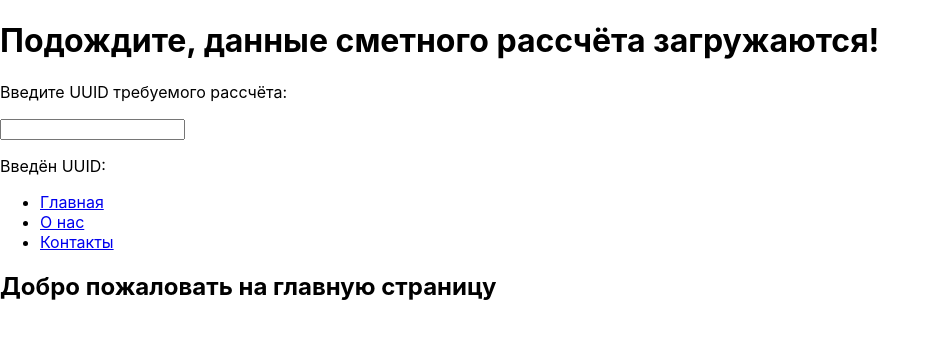
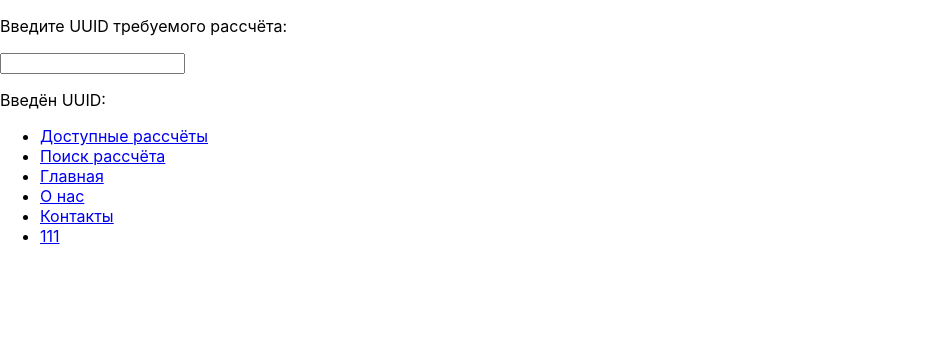
Before and after one commit to Kolivim/estimates-calculator-frontend, a React (Create React App) app: page / in a window 1280 px wide. Shown: the top 338 px of the page, without its empty margins (0-940 px from the left). Built offline with nearby package versions, Linux system fonts and the light colour scheme; no server answers.

Commit message:
Some add

```diff
--- a/src/MyInput.jsx
+++ b/src/MyInput.jsx
@@ -1,5 +1,6 @@
 // MyInput.jsx здесь обрабатываем переданный в форме UUID рассчёта и вызываем страницу с запросом информации по данной смете
 import {useState} from 'react'
+import {Link} from "react-router-dom";
 
 export const MyInput = () => {
     const [value, setValue] = useState('');
@@ -7,6 +8,17 @@ export const MyInput = () => {
     const handleChange = (event) => {
         console.log("Введён UUID: " + event.target.value);
         setValue(event.target.value);         //  setValue("Введён UUID: " + event.target.value);
+
+        var id = '/' + event.target.value + '?id=' + event.target.value;
+
+
+        window.location.href = id;
+        // window.location.assign(id); // Рабочий
+
+
+        // window.location.search = 'sssf';
+        // window.location.replace = 'http://localhost:3000' + id;
+        // window.location.key = id;
     }
 
     return (
--- a/src/componentsInput/Home.js
+++ b/src/componentsInput/Home.js
@@ -1,6 +1,19 @@
 import UserData from "../components/UserData";
+import {useLocation} from "react-router-dom";
 
 function Home() {
+
+    const emp = useLocation()
+
+    console.log(emp)
+
+    let text = emp.pathname
+
+    let text1 = text.slice(1, text.length);
+
+    console.log('text = ' + text)
+    console.log('text1 = ' + text1)
+
     return <h2>Добро пожаловать на главную страницу</h2>;
 }
 
--- a/src/componentsInput/RouterMy.js
+++ b/src/componentsInput/RouterMy.js
@@ -5,20 +5,48 @@ import { BrowserRouter as Router, Routes, Route, Link } from 'react-router-dom';
 import Home from './Home';
 import About from './About';
 import Contact from './Contact';
+import EstimateNew from '../EstimateNew';
 import UserData from "../components/UserData";
+import {MyInput} from "../MyInput";
+import React from "react";
 
 // import Home from './componentsInput/Home';
 // import About from './componentsInput/About';
 // import Contact from './componentsInput/Contact';
 
 function RouterMy() {
+
+    // const useParams = ReactRouterDOM.useParams;
+
     return (
         <Router>
             <div>
                 <nav>
                     <ul>
+
                         <li>
-                            <Link to='/'>Главная</Link>
+                            <Link to = {{pathname: '/allestimates'}}>
+                                Доступные рассчёты
+                            </Link>
+                        </li>
+
+                        <li>
+                            <Link to = {{pathname: '/findestimate'}}>
+                                Поиск рассчёта
+                            </Link>
+                        </li>
+
+
+                        <li>
+                            {/*<Link to = '/estimate'>*/}
+                            <Link to = {{
+                                pathname: '/est',
+                                search: 'xxxx', hash: 'hhh', key: 'abc123',
+                                state: {}
+                                // state: "12345"
+                            }}>
+                            Главная
+                            </Link>
                         </li>
                         <li>
                             <Link to='/about'>О нас</Link>
@@ -26,13 +54,22 @@ function RouterMy() {
                         <li>
                             <Link to='/contact'>Контакты</Link>
                         </li>
+                        <li>
+                            <Link to='/111'>111</Link>
+                        </li>
                     </ul>
                 </nav>
 
                 <Routes>
+                    <Route path="/allestimates" element={<EstimateNew />} />
+                    <Route path="/findestimate" element={<MyInput />} />
+
+
                     <Route path="/about" element={<About />} />
                     <Route path="/contact" element={<Contact />} />
-                    <Route path="/" element={<Home />} />
+                    <Route path="/:id" element={<Home />}></Route>
+                    {/*<Route path="/" element={<Home />} />*/}
+
                     {/*<Route path='/about'>*/}
                     {/*    <About />*/}
                     {/*</Route>*/}
--- a/src/index.js
+++ b/src/index.js
@@ -18,6 +18,7 @@ import {MyInput} from "./MyInput";
 import RouterMy from './componentsInput/RouterMy';
 
 import { BrowserRouter as Router, Switch, Route, Link } from 'react-router-dom';
+import AppTms from "./tms/AppTms";
 
 const root = ReactDOM.createRoot(document.getElementById('root'));
 
@@ -45,10 +46,11 @@ root.render(
       {/*<ControlledFormComponent />*/}
 
 
-      <EstimateNew />
+      {/*<EstimateNew />* Рабочее */}
       <MyInput />
       <RouterMy />
 
+      {/*<AppTms />*/}
 
   </React.StrictMode>
 
```
Also changed, not shown: src/componentsInput/About.js (+12 -0 lines).
